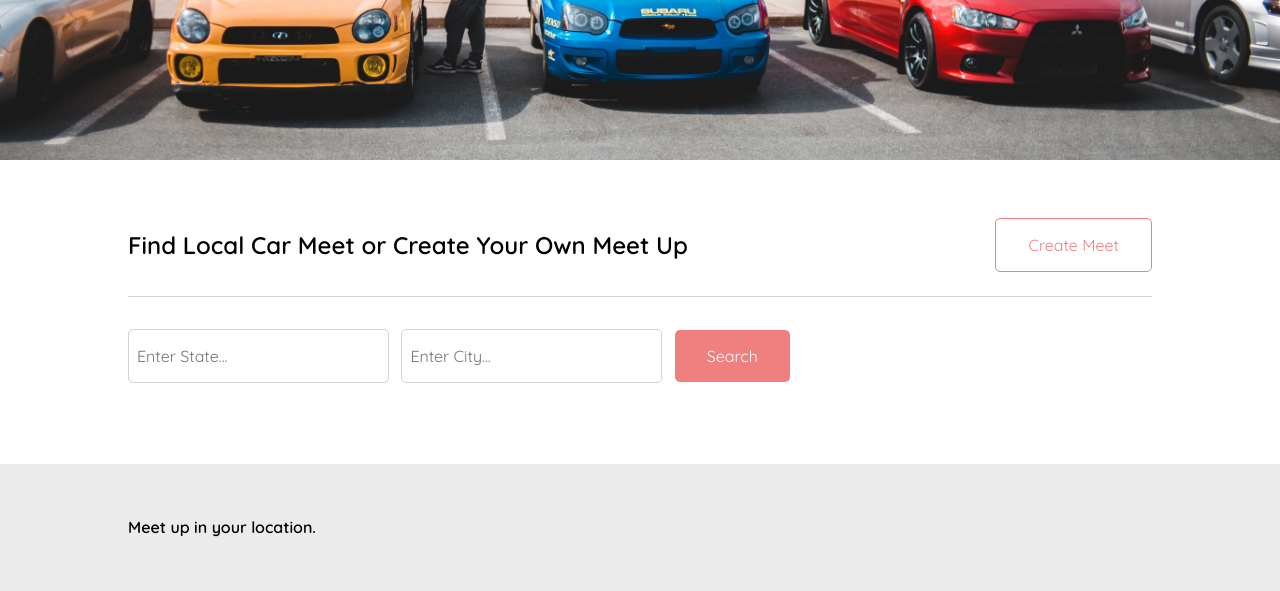
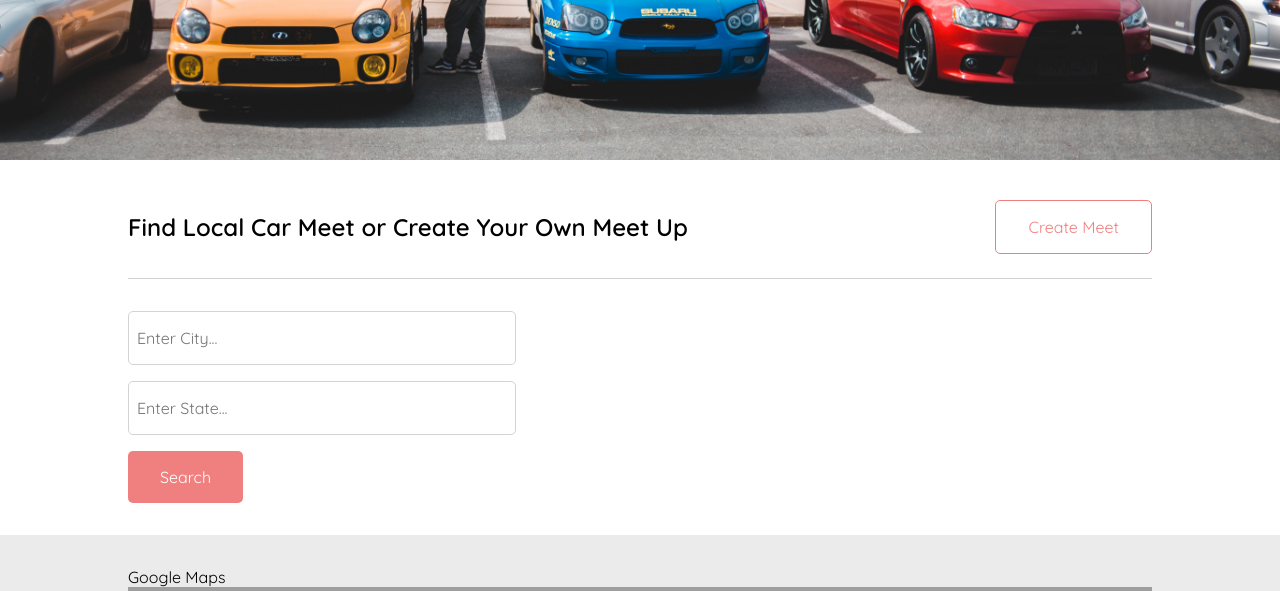
Before and after one commit to vsvang87/car-meet, a Flask app: page /meet_up in a window 1280 px wide. Shown: the part 233-824 px from the top of the page. Run offline with Flask 2, Linux system fonts and the light colour scheme; data that the repository does not hold is empty; some libraries are stand-ins or nearby versions; grey boxes are pictures that could not be loaded.

Commit message:
added google map, added flash message, change db model

```diff
--- a/crud.py
+++ b/crud.py
@@ -43,9 +43,9 @@
     return post
 
 #------------------Meet up Page-----------------------------------------#
-def meet_up(date_time, city, state, zipcode, user_id):
+def meet_up(title, date_time, address, city, state, zipcode, user_id):
 
-    meetup = Meetup(date_time=date_time, city=city, state=state, zipcode=zipcode, user_id=user_id)
+    meetup = Meetup(title=title, date_time=date_time, address=address, city=city, state=state, zipcode=zipcode, user_id=user_id)
 
     return meetup
 
--- a/model.py
+++ b/model.py
@@ -18,7 +18,6 @@
     last_name = db.Column(db.String(50), nullable=False)
     city = db.Column(db.String(50), nullable=True)
     state = db.Column(db.String(50), nullable=True)
-    zipcode = db.Column(db.Integer, nullable=True)
     image_url = db.Column(db.String, nullable=True)
 
     meet_ups = db.relationship("Meetup", back_populates="user")
@@ -34,7 +33,9 @@
     __tablename__ = 'meets'
 
     meet_up_id = db.Column(db.Integer, primary_key=True, autoincrement=True)
+    title = db.Column(db.String(50), nullable=True)
     date_time = db.Column(db.DateTime, nullable=True)
+    address = db.Column(db.String(50), nullable=True)
     city = db.Column(db.String(50), nullable=True)
     state = db.Column(db.String(50), nullable=True)
     zipcode = db.Column(db.Integer, nullable=True)
@@ -47,8 +48,6 @@
 
 
 class Post(db.Model):
-
-
 
     __tablename__ = 'posts'
 
--- a/server.py
+++ b/server.py
@@ -24,32 +24,25 @@
 @app.route("/login")
 def login():
 
-    # email = request.args.get("email")
-    # password = request.args.get("password")
-
-    # user = crud.get_user_by_email(email)
-    # if not user or user.password != password:
-    #     flash("Incorrect email or password")
-
     return render_template("login.html")
 
 
 @app.route("/login", methods=["POST"])
 def login_user():
 
-    username = request.form.get('user_name')
+    # username = request.form.get('user_name')
     email = request.form.get('email')
     password = request.form.get('password')
 
     user = crud.get_user_by_email(email)
 
     if not user or user.password != password:
-        flash("Incorrect email or password")
+        flash("Incorrect username, email or password")
         return redirect("/login")
     else:
         session['user_email'] = user.email
         session['user_id'] = user.user_id
-        flash(f"Welcome {user.email}")
+        # flash(f"Welcome {user.email}")
         return redirect("/userprofile")
 
 
@@ -73,6 +66,7 @@
     user = crud.get_user_by_password(password)
     if user:
         flash("That email already existed")
+        return redirect("/create_user")
     else:
         user = crud.create_user(first_name, last_name, username, email, password)
         db.session.add(user)
@@ -149,14 +143,16 @@
 @app.route("/create_meet_up_form", methods=["POST"])
 def meetup():
     #data from create_meet_up.html form
+    title = request.form.get("title")
     datetime = request.form.get("datetime")
+    address = request.form.get("address")
     city = request.form.get("city")
     state = request.form.get("state")
     zipcode = request.form.get("zipcode")
 
     user_id = session['user_id']
     #this data need to comes from the form in the create_meet-up.html
-    meets = crud.meet_up(datetime, city, state, zipcode, user_id)
+    meets = crud.meet_up(title, datetime, address, city, state, zipcode, user_id)
     db.session.add(meets)
     db.session.commit()
 
--- a/static/css/create_meet_up.css
+++ b/static/css/create_meet_up.css
@@ -1,6 +1,6 @@
 
 .create-meet-section {
-  min-height: 70vh;
+  min-height: 80vh;
   padding: 1rem 0;
 
 }
@@ -11,7 +11,7 @@
   justify-content: center;
   align-items: flex-start;
   gap: 1rem;
-  margin-top: 3rem;
+ margin-top: 3rem;
 }
 .meet-col {
   width: 50%;
--- a/static/css/meet_up.css
+++ b/static/css/meet_up.css
@@ -41,7 +41,28 @@
   color: #fff;
 }
 .state-city-container {
-  padding: 2rem 0;
+  display: flex;
+  justify-content: flex-start;
+  align-items: flex-start;
+  padding: 2rem 0 0 0;
+  gap: 2rem;
+}
+.state-city-container .search-content h3 {
+  margin-top: 0;
+}
+/*---------------------Search Form----------------------------*/
+.form-search form {
+  display: flex;
+  justify-content: center;
+  align-items: flex-start;
+  flex-direction: column;
+}
+.form-search form input {
+  margin-bottom: 1rem;
+  width: 60%;
+}
+.form-col {
+  width: 50%;
 }
 
 .state-selection {
@@ -74,3 +95,7 @@
   padding: 2rem 0;
   background: rgb(235, 235, 235);
 }
+
+#map {
+  height: 40vh;
+}
--- a/static/js/meet_up.js
+++ b/static/js/meet_up.js
@@ -1,8 +1,13 @@
-const searchBtn = document.getElementById("search-button");
-const searchContent = document.getElementById("search-content");
 
-fetch('/meet_up')
-  .then((response) => response.json())
-  .then((serverData) => {
-    searchContent.innerHTML = serverData.meetups
+// google maps
+function initMap() {
+  let options = {
+    lat: 34.8726,
+    lng: 82.3625
+  }
+  const basicMap = new google.maps.Map(document.getElementById("map"), {
+    center: options,
+    zoom: 10
   })
+
+}
--- a/templates/login.html
+++ b/templates/login.html
@@ -30,7 +30,9 @@
 <h1 class="login-title">Login</h1>
 
 <div class="flash-msg">
-  <p>{{ flash_msg }}</p>
+  {% for message in get_flashed_messages()%}
+    <p id="flashed-message">{{ message }}</p>
+  {% endfor %}
 </div>
 
 <form action="#" method="post" class="form">
@@ -57,4 +59,5 @@
 </div>
 
 </div>
+<script src="../static/js/login.js"></script>
 {% endblock %}
--- a/templates/meet_up.html
+++ b/templates/meet_up.html
@@ -6,6 +6,7 @@
 <link rel="preconnect" href="https://fonts.gstatic.com" crossorigin>
 <link href="https://fonts.googleapis.com/css2?family=Alata&family=Anton&family=Lato:wght@300&family=Lobster&family=Montserrat:wght@300&family=Nunito:wght@200&family=Pacifico&family=Poppins:ital,wght@1,100&family=Quicksand:wght@400;600&family=Roboto:wght@300&display=swap" rel="stylesheet">
 <link rel="stylesheet" href="https://cdnjs.cloudflare.com/ajax/libs/font-awesome/6.4.0/css/all.min.css" integrity="sha512-iecdLmaskl7CVkqkXNQ/ZH/XLlvWZOJyj7Yy7tcenmpD1ypASozpmT/E0iPtmFIB46ZmdtAc9eNBvH0H/ZpiBw==" crossorigin="anonymous" referrerpolicy="no-referrer" />
+<script src="https://cdnjs.cloudflare.com/ajax/libs/gsap/3.11.5/gsap.min.js" integrity="sha512-cOH8ndwGgPo+K7pTvMrqYbmI8u8k6Sho3js0gOqVWTmQMlLIi6TbqGWRTpf1ga8ci9H3iPsvDLr4X7xwhC/+DQ==" crossorigin="anonymous" referrerpolicy="no-referrer"></script>
 <link rel="stylesheet" href="/static/css/base.css"/>
 <link rel="stylesheet" href="/static/css/navbar.css"/>
 <link rel="stylesheet" href="/static/css/meet_up.css"/>
@@ -36,33 +37,36 @@
     </div>
 
     <div class="state-city-container">
-
-      <form action="/meet_up" method="GET">
+     <div class="form-search form-col">
+       <form action="/meet_up" method="GET">
+         <input type="city" name="city" class="state-selection" placeholder="Enter City..."/>
         <input type="text" name="state" class="state-selection" placeholder="Enter State..."/>
-        <input type="city" name="city" class="state-selection" placeholder="Enter City..."/>
-        <input type="submit" class="search-button" id="search-button" value="Search"/>
+        <button class="search-button" id="search-button" value="Search">Search</button>
       </form>
-
+     </div>
+      <div class="search-content form-col" id="search-content">
+        {% for meetup in meetups %}
+        <h3>{{ meetup.title }}</h3>
+        <h4>{{ meetup.date_time }}</h4>
+        <p>{{ meetup.address }}</p>
+        <p>{{ meetup.city }}, {{ meetup.state }} {{ meetup.zipcode }}</p>
+        {% endfor %}
     </div>
-
+    </div>
   </div>
 </section>
 
 <section class="search-container">
   <div class="center-content">
-    <div class="search-content" id="search-content">
-        <h4>Meet up in your location.</h4>
-        {% for meetup in meetups %}
-        <p>Date Time: {{ meetup.date_time }}</p>
-        <p>City: {{ meetup.city }}</p>
-        <p>State: {{ meetup.state }}</p>
-        <p>Zipcode: {{ meetup.zipcode }}</p>
-        {% endfor %}
-    </div>
+    <div class="map search-col" id="map">Google Maps</div>
   </div>
 </section>
 
 <script src="/static/js/meet_up.js"></script>
+<script
+  async
+  src="https://maps.googleapis.com/maps/api/js?key=AIzaSyDDcZg0dZszhb0dTWeT0KAzZmpQYgT6WjA&callback=initMap">
+</script>
 {% endblock %}
 
 
--- a/templates/userprofile.html
+++ b/templates/userprofile.html
@@ -19,6 +19,7 @@
     <li><a href="/create_meet_up_form" class="text-black">Create Meet</a></li>
   </ul>
    <div class="logout-div">
+    <a href="#" class="dropdown">Setting <i class="fa-solid fa-gear"></i></a>
     <a href="/" class="text-black">Log Out <i class="fa-solid fa-right-from-bracket"></i></a>
    </div>
   </div>
@@ -38,7 +39,12 @@
 
     </div>
 
+
+
     <div class="p-info p-col" id="user-info">
+
+
+
       <p class="user-name">Hello, {{ user.username }}</p>
       <form action="/userprofile" method="post" class="city-state-form">
         <p>Enter your city and state</p>
```
Also changed, not shown: static/css/login.css (+7 -9 lines), templates/create_meet_up.html (+12 -4 lines), templates/create_user.html (+7 -1 lines), static/js/index.jsx (added).
